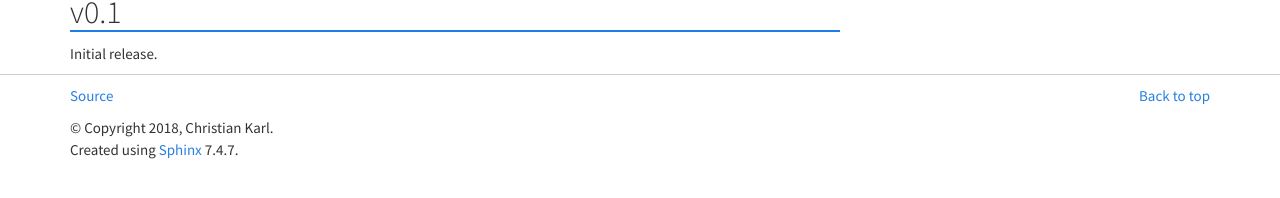
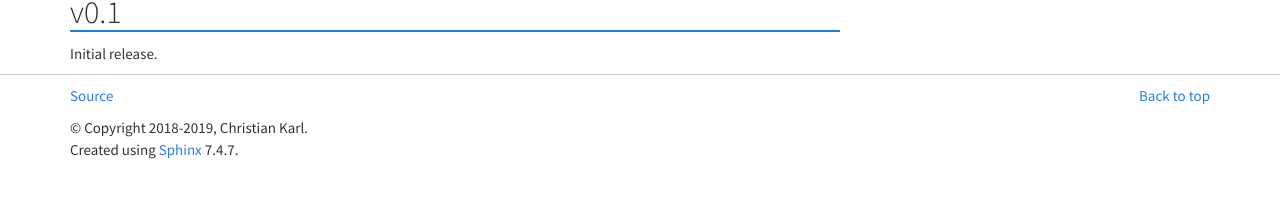
Before and after one commit to karlch/vimiv-qt, a Sphinx documentation site: the page built from docs/changelog.rst, in a window 1280 px wide. Shown: the part 186-384 px from the top of the page. Built offline with Sphinx 7.4.7, drawn with Linux system fonts in a browser that asks for light colours; pages that are not in the unit, such as notebooks, are missing from menus.

Commit message:
Update documentation copyright

```diff
--- a/docs/conf.py
+++ b/docs/conf.py
@@ -1,9 +1,9 @@
 #!/usr/bin/env python3
 
 # This file is part of vimiv.
-# Copyright 2017-2018 Christian Karl (karlch) <karlch at protonmail dot com>
+# Copyright 2017-2019 Christian Karl (karlch) <karlch at protonmail dot com>
 # License: GNU GPL v3, see the "LICENSE" and "AUTHORS" files for details.
-# -*- coding: utf-8 -*-
+
 #
 # vimiv documentation build configuration file, created by
 # sphinx-quickstart on Sat Jan 13 12:17:12 2018.
@@ -53,7 +53,7 @@ master_doc = 'index'
 
 # General information about the project.
 project = 'vimiv'
-copyright = '2018, Christian Karl'
+copyright = '2018-2019, Christian Karl'
 author = 'Christian Karl'
 html_favicon = "_static/favicon.ico"
 
```
